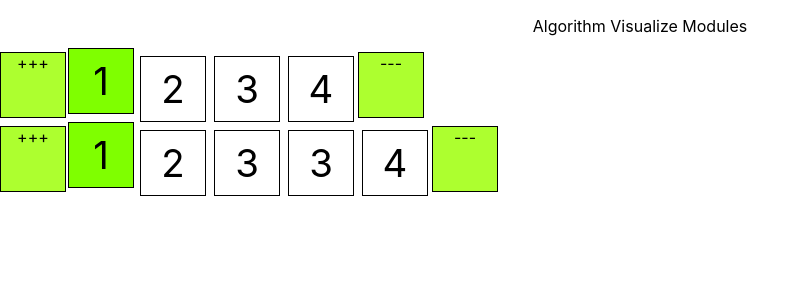
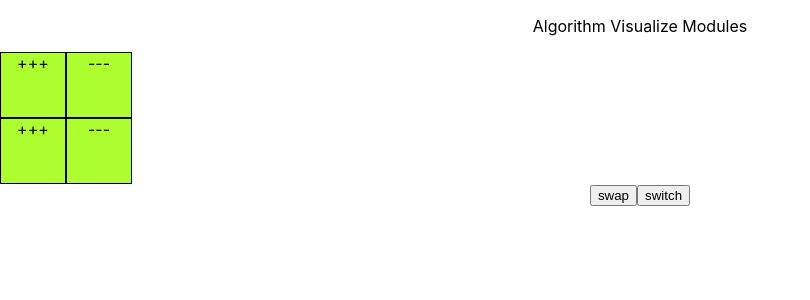
Before and after one commit to VimForLaNie/algorithm-visualizer, a React (Create React App) app: page / in a window 1280 px wide. Shown: the top 300 px of the page, without its empty margins (0-810 px from the left). Built offline with nearby package versions, Linux system fonts and the light colour scheme.

Commit message:
change on array update

```diff
--- a/src/App.js
+++ b/src/App.js
@@ -2,15 +2,29 @@ import React from 'react';
 import './App.css';
 import Array from './modules/Array'
 
+var array = [5,4,3,2,1];
+
+function change(e) {
+  e = ['a','b','c','d'];
+  console.log(array);
+  return e;
+}
 
 class App extends React.Component{
+  constructor(props){
+    super(props);
+    this.state = {
+      input : []
+    }
+  }
   render(){
     return (
       <div className="App">
         <p>Algorithm Visualize Modules</p>
-        <Array arr={[1,2,3,4]} ptr={0}/>
-        <Array arr={[1,2,3,3,4]} ptr={0}/>
-        {/* <button onClick={() => addToNum(num,12)}>Add 12</button> */}
+        <Array arr={this.state.input} ptr={0}/>
+        <Array arr={this.state.input} ptr={0}/>
+        <button onClick={() => {this.setState({ input : change(array) })}}>swap</button>
+        <button onClick={() => {this.setState({ input : array })}}>switch</button>
       </div>
     );
   }
--- a/src/modules/Array.js
+++ b/src/modules/Array.js
@@ -41,7 +41,6 @@ class Array extends React.Component{
         );
     }
     render(){
-
         const renderArray = [];
         for (const [index, value] of this.props.arr.entries()) {
             if(this.state.ptr === index){
```
